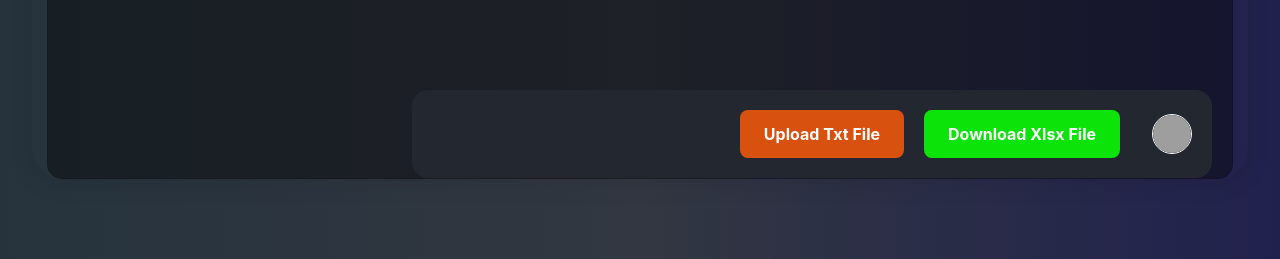
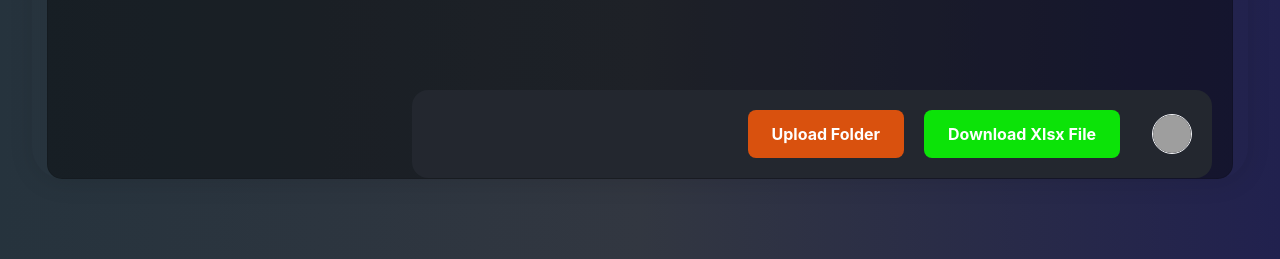
Before and after one commit to sfroning88/Boom-0018, a Flask app: page / in a window 1280 px wide. Shown: the part 557-816 px from the top of the page. Run offline with Flask 3, Linux system fonts and the light colour scheme; parts of the project's set-up code (start-up, migrations or seed data) failed here and were passed over; some libraries are stand-ins or nearby versions; grey boxes are pictures that could not be loaded.

Commit message:
Update chat.html
Scaled up to directory size

```diff
--- a/templates/chat.html
+++ b/templates/chat.html
@@ -71,7 +71,7 @@
                   </div>
                   <div id="action-buttons" style="width: 100%; max-width: 800px; display: flex; flex-direction: column; gap: 0.5em; background: #23272f; border-radius: 16px; padding: 1em; justify-content: flex-end; margin-left: auto;">
                     <div style="display: flex; gap: 1em; justify-content: flex-end; align-items: center;">
-                      <button id="UPLOAD_TXT_FILE" class="btn btn-primary" style="margin: 0; background: #d9510e; border: none; padding: 12px 24px; border-radius: 8px; color: white; font-weight: bold;">Upload Txt File</button>
+                      <button id="UPLOAD_TXT_FILE" class="btn btn-primary" style="margin: 0; background: #d9510e; border: none; padding: 12px 24px; border-radius: 8px; color: white; font-weight: bold;">Upload Folder</button>
                       <button id="DOWNLOAD_XLSX_FILE" class="btn btn-primary" style="margin: 0; background: #0ce308; border: none; padding: 12px 24px; border-radius: 8px; color: white; font-weight: bold;">Download Xlsx File</button>
                       <div class="img_cont_msg" style="margin-left: 12px;">
                         <img src="https://i.ibb.co/d5b84Xw/Untitled-design.png" class="rounded-circle user_img_msg" style="width: 40px; height: 40px; object-fit: cover;">
@@ -105,7 +105,7 @@
             '<div class="d-flex mb-3 justify-content-end">' +
               '<div class="p-3 rounded" style="background: #d9510e; color: #fff; border-radius: 16px 16px 4px 16px; max-width: 80%;">' +
                 '<span style="font-weight: bold;">You</span><br>' +
-                'Upload Txt File' +
+                'Upload Folder' +
               '</div>' +
               '<div class="img_cont_msg" style="margin-left: 12px;">' +
                 '<img src="https://i.ibb.co/d5b84Xw/Untitled-design.png" class="rounded-circle user_img_msg" style="width: 40px; height: 40px; object-fit: cover;">' +
@@ -116,10 +116,10 @@
           // Show bot response asking for file upload
           var botBubble = $('<div class="d-flex mb-3">' +
             '<div class="img_cont_msg" style="margin-right: 12px;">' +
-              '<img src="https://media.licdn.com/dms/image/v2/D560BAQHK10HmqRh1rQ/company-logo_200_200/company-logo_200_200/0/1701815665068/wealthboom_logo?e=1755129600&v=beta&t=0RhPS_izHlCe2NRvKtO7mgT7LXo6T87mgT7LXo6T87muFlK-HR_noE" class="rounded-circle user_img_msg" style="width: 40px; height: 40px; object-fit: cover;">' +
+              '<img src="https://media.licdn.com/dms/image/v2/D560BAQHK10HmqRh1rQ/company-logo_200/200/company-logo_200_200/0/1701815665068/wealthboom_logo?e=1755129600&v=beta&t=0RhPS_izHlCe2NRvKtO7mgT7LXo6T87muFlK-HR_noE" class="rounded-circle user_img_msg" style="width: 40px; height: 40px; object-fit: cover;">' +
             '</div>' +
             '<div class="p-3 rounded" style="background: #23272f; color: #fff; border-radius: 16px 16px 16px 4px; max-width: 80%;">' +
-              '<b>BOOM Assistant</b><br>Select Txt File.' +
+              '<b>BOOM Assistant</b><br>Select Folder containing Txt Files.' +
             '</div>' +
           '</div>');
           $('#chat-messages').append(botBubble);
@@ -128,9 +128,9 @@
           $('#action-buttons').html(
             '<form id="uploadForm" enctype="multipart/form-data" method="POST" action="/UPLOAD_FILE" style="width: 100%; max-width: 800px; display: flex; align-items: center; gap: 1em; background: #23272f; border-radius: 16px; padding: 1em; justify-content: flex-end; margin-left: auto;">' +
               '<div class="form-group mb-0" style="flex: 1;">' +
-                '<input type="file" id="file" name="file" accept=".txt" class="form-control-file" required style="color: #fff; font-size: 1.25rem; font-weight: bold;">' +
+                '<input type="file" id="file" name="file" webkitdirectory directory multiple class="form-control-file" required style="color: #fff; font-size: 1.25rem; font-weight: bold;">' +
               '</div>' +
-              '<button type="submit" class="btn btn-primary" style="margin: 0; background: #d9510e; border: none; padding: 24px 24px; border-radius: 8px; color: white; font-weight: bold; font-size: 1.25rem;">Upload a File</button>' +
+              '<button type="submit" class="btn btn-primary" style="margin: 0; background: #d9510e; border: none; padding: 24px 24px; border-radius: 8px; color: white; font-weight: bold; font-size: 1.25rem;">Upload Folder</button>' +
               '<div class="img_cont_msg" style="margin-left: 12px;">' +
                 '<img src="https://i.ibb.co/d5b84Xw/Untitled-design.png" class="rounded-circle user_img_msg" style="width: 40px; height: 40px; object-fit: cover;">' +
               '</div>' +
@@ -145,16 +145,21 @@
             event.preventDefault();
             var formData = new FormData(this);
             var fileInput = $('#file')[0];
-            var fileName = fileInput.files.length ? fileInput.files[0].name : '';
-            if (!fileName) return;
+            var files = fileInput.files;
+            var fileCount = files.length;
 
-            // Show user message bubble with file name
+            if (fileCount === 0) return;
+
+            // Get folder name from the first file path
+            var folderName = files[0].webkitRelativePath.split('/')[0];
+
+            // Show user message bubble with folder name and file count
             $('#chat-messages').append(
               '<div class="d-flex mb-3 justify-content-end">' +
                 '<div class="p-3 rounded" style="background: #d9510e; color: #fff; border-radius: 16px 16px 4px 16px; display: flex; flex-direction: column; align-items: flex-end;">' +
                   '<span style="font-weight: bold; margin-bottom: 2px;">You</span>' +
                   '<span style="display: flex; align-items: center;">' +
-                    '<i class="fas fa-paperclip" style="margin-right: 6px;"></i>Attached: ' + fileName +
+                    '<i class="fas fa-folder" style="margin-right: 6px;"></i>Folder: ' + folderName + ' (' + fileCount + ' files)' +
                   '</span>' +
                 '</div>' +
                 '<div class="img_cont_msg" style="margin-left: 12px;">' +
@@ -195,7 +200,7 @@
                 // Restore default button layout
                 $('#action-buttons').html(
                   '<div style="display: flex; gap: 1em; justify-content: flex-end; align-items: center;">' +
-                    '<button id="UPLOAD_TXT_FILE" class="btn btn-primary" style="margin: 0; background: #d9510e; border: none; padding: 12px 24px; border-radius: 8px; color: white; font-weight: bold;">Upload Txt File</button>' +
+                    '<button id="UPLOAD_TXT_FILE" class="btn btn-primary" style="margin: 0; background: #d9510e; border: none; padding: 12px 24px; border-radius: 8px; color: white; font-weight: bold;">Upload Folder</button>' +
                     '<button id="DOWNLOAD_XLSX_FILE" class="btn btn-primary" style="margin: 0; background: #0ce308; border: none; padding: 12px 24px; border-radius: 8px; color: white; font-weight: bold;">Download Xlsx File</button>' +
                     '<div class="img_cont_msg" style="margin-left: 12px;">' +
                       '<img src="https://i.ibb.co/d5b84Xw/Untitled-design.png" class="rounded-circle user_img_msg" style="width: 40px; height: 40px; object-fit: cover;">' +
@@ -212,7 +217,7 @@
                 // Restore default button layout
                 $('#action-buttons').html(
                   '<div style="display: 12px; justify-content: flex-end; align-items: center;">' +
-                    '<button id="UPLOAD_TXT_FILE" class="btn btn-primary" style="margin: 0; background: #d9510e; border: none; padding: 12px 24px; border-radius: 8px; color: white; font-weight: bold;">Upload Txt File</button>' +
+                    '<button id="UPLOAD_TXT_FILE" class="btn btn-primary" style="margin: 0; background: #d9510e; border: none; padding: 12px 24px; border-radius: 8px; color: white; font-weight: bold;">Upload Folder</button>' +
                     '<button id="DOWNLOAD_XLSX_FILE" class="btn btn-primary" style="margin: 0; background: #0ce308; border: none; padding: 12px 24px; border-radius: 8px; color: white; font-weight: bold;">Download Xlsx File</button>' +
                     '<div class="img_cont_msg" style="margin-left: 12px;">' +
                       '<img src="https://i.ibb.co/d5b84Xw/Untitled-design.png" class="rounded-circle user_img_msg" style="width: 40px; height: 40px; object-fit: cover;">' +
@@ -296,7 +301,7 @@
             '<div class="d-flex mb-3 justify-content-end">' +
               '<div class="p-3 rounded" style="background: #d9510e; color: #fff; border-radius: 16px 16px 4px 16px; max-width: 80%;">' +
                 '<span style="font-weight: bold;">You</span><br>' +
-                'Upload Txt File' +
+                'Upload Folder' +
               '</div>' +
               '<div class="img_cont_msg" style="margin-left: 12px;">' +
                 '<img src="https://i.ibb.co/d5b84Xw/Untitled-design.png" class="rounded-circle user_img_msg" style="width: 40px; height: 40px; object-fit: cover;">' +
@@ -307,10 +312,10 @@
           // Show bot response asking for file upload
           var botBubble = $('<div class="d-flex mb-3">' +
             '<div class="img_cont_msg" style="margin-right: 12px;">' +
-              '<img src="https://media.licdn.com/dms/image/v2/D560BAQHK10HmqRh1rQ/company-logo_200_200/company-logo_200_200/0/1701815665068/wealthboom_logo?e=1755129600&v=beta&t=0RhPS_izHlCe2NRvKtO7mgT7LXo6T87muFlK-HR_noE" class="rounded-circle user_img_msg" style="width: 40px; height: 40px; object-fit: cover;">' +
+              '<img src="https://media.licdn.com/dms/image/v2/D560BAQHK10HmqRh1rQ/company-logo_200/200/company-logo_200_200/0/1701815665068/wealthboom_logo?e=1755129600&v=beta&t=0RhPS_izHlCe2NRvKtO7mgT7LXo6T87muFlK-HR_noE" class="rounded-circle user_img_msg" style="width: 40px; height: 40px; object-fit: cover;">' +
             '</div>' +
             '<div class="p-3 rounded" style="background: #23272f; color: #fff; border-radius: 16px 16px 16px 4px; max-width: 80%;">' +
-              '<b>BOOM Assistant</b><br>Select Txt File.' +
+              '<b>BOOM Assistant</b><br>Select Folder containing Txt Files.' +
             '</div>' +
           '</div>');
           $('#chat-messages').append(botBubble);
@@ -319,9 +324,9 @@
           $('#action-buttons').html(
             '<form id="uploadForm" enctype="multipart/form-data" method="POST" action="/UPLOAD_FILE" style="width: 100%; max-width: 800px; display: flex; align-items: center; gap: 1em; background: #23272f; border-radius: 16px; padding: 1em; justify-content: flex-end; margin-left: auto;">' +
               '<div class="form-group mb-0" style="flex: 1;">' +
-                '<input type="file" id="file" name="file" accept=".txt" class="form-control-file" required style="color: #fff; font-size: 1.25rem; font-weight: bold;">' +
+                '<input type="file" id="file" name="file" webkitdirectory directory multiple class="form-control-file" required style="color: #fff; font-size: 1.25rem; font-weight: bold;">' +
               '</div>' +
-              '<button type="submit" class="btn btn-primary" style="margin: 0; background: #d9510e; border: none; padding: 24px 24px; border-radius: 8px; color: white; font-weight: bold; font-size: 1.25rem;">Upload a File</button>' +
+              '<button type="submit" class="btn btn-primary" style="margin: 0; background: #d9510e; border: none; padding: 24px 24px; border-radius: 8px; color: white; font-weight: bold; font-size: 1.25rem;">Upload Folder</button>' +
               '<div class="img_cont_msg" style="margin-left: 12px;">' +
                 '<img src="https://i.ibb.co/d5b84Xw/Untitled-design.png" class="rounded-circle user_img_msg" style="width: 40px; height: 40px; object-fit: cover;">' +
               '</div>' +
@@ -336,16 +341,21 @@
             event.preventDefault();
             var formData = new FormData(this);
             var fileInput = $('#file')[0];
-            var fileName = fileInput.files.length ? fileInput.files[0].name : '';
-            if (!fileName) return;
+            var files = fileInput.files;
+            var fileCount = files.length;
 
-            // Show user message bubble with file name
+            if (fileCount === 0) return;
+
+            // Get folder name from the first file path
+            var folderName = files[0].webkitRelativePath.split('/')[0];
+
+            // Show user message bubble with folder name and file count
             $('#chat-messages').append(
               '<div class="d-flex mb-3 justify-content-end">' +
-                '<div class="p-3 rounded" style="background: #d9510e; color: #fff; border-radius: 16px 16px 4px 16px; max-width: 80%; display: flex; flex-direction: column; align-items: flex-end;">' +
+                '<div class="p-3 rounded" style="background: #d9510e; color: #fff; border-radius: 16px 16px 4px 16px; display: flex; flex-direction: column; align-items: flex-end;">' +
                   '<span style="font-weight: bold; margin-bottom: 2px;">You</span>' +
                   '<span style="display: flex; align-items: center;">' +
-                    '<i class="fas fa-paperclip" style="margin-right: 6px;"></i>Attached: ' + fileName +
+                    '<i class="fas fa-folder" style="margin-right: 6px;"></i>Folder: ' + folderName + ' (' + fileCount + ' files)' +
                   '</span>' +
                 '</div>' +
                 '<div class="img_cont_msg" style="margin-left: 12px;">' +
@@ -386,7 +396,7 @@
                 // Restore default 8-button layout
                 $('#action-buttons').html(
                   '<div style="display: flex; gap: 1em; justify-content: flex-end; align-items: center;">' +
-                    '<button id="UPLOAD_TXT_FILE" class="btn btn-primary" style="margin: 0; background: #d9510e; border: none; padding: 12px 24px; border-radius: 8px; color: white; font-weight: bold;">Upload Txt File</button>' +
+                    '<button id="UPLOAD_TXT_FILE" class="btn btn-primary" style="margin: 0; background: #d9510e; border: none; padding: 12px 24px; border-radius: 8px; color: white; font-weight: bold;">Upload Folder</button>' +
                     '<button id="DOWNLOAD_XLSX_FILE" class="btn btn-primary" style="margin: 0; background: #0ce308; border: none; padding: 12px 24px; border-radius: 8px; color: white; font-weight: bold;">Download Xlsx File</button>' +
                     '<img src="https://i.ibb.co/d5b84Xw/Untitled-design.png" class="rounded-circle user_img_msg" style="width: 40px; height: 40px; object-fit: cover;">' +
                   '</div>'
@@ -401,7 +411,7 @@
                 // Restore default 8-button layout
                 $('#action-buttons').html(
                   '<div style="display: flex; gap: 1em; justify-content: flex-end; align-items: center;">' +
-                    '<button id="UPLOAD_TXT_FILE" class="btn btn-primary" style="margin: 0; background: #d9510e; border: none; padding: 12px 24px; border-radius: 8px; color: white; font-weight: bold;">Upload Txt File</button>' +
+                    '<button id="UPLOAD_TXT_FILE" class="btn btn-primary" style="margin: 0; background: #d9510e; border: none; padding: 12px 24px; border-radius: 8px; color: white; font-weight: bold;">Upload Folder</button>' +
                     '<button id="DOWNLOAD_XLSX_FILE" class="btn btn-primary" style="margin: 0; background: #0ce308; border: none; padding: 12px 24px; border-radius: 8px; color: white; font-weight: bold;">Download Xlsx File</button>' +
                     '<img src="https://i.ibb.co/d5b84Xw/Untitled-design.png" class="rounded-circle user_img_msg" style="width: 40px; height: 40px; object-fit: cover;">' +
                   '</div>'
```
